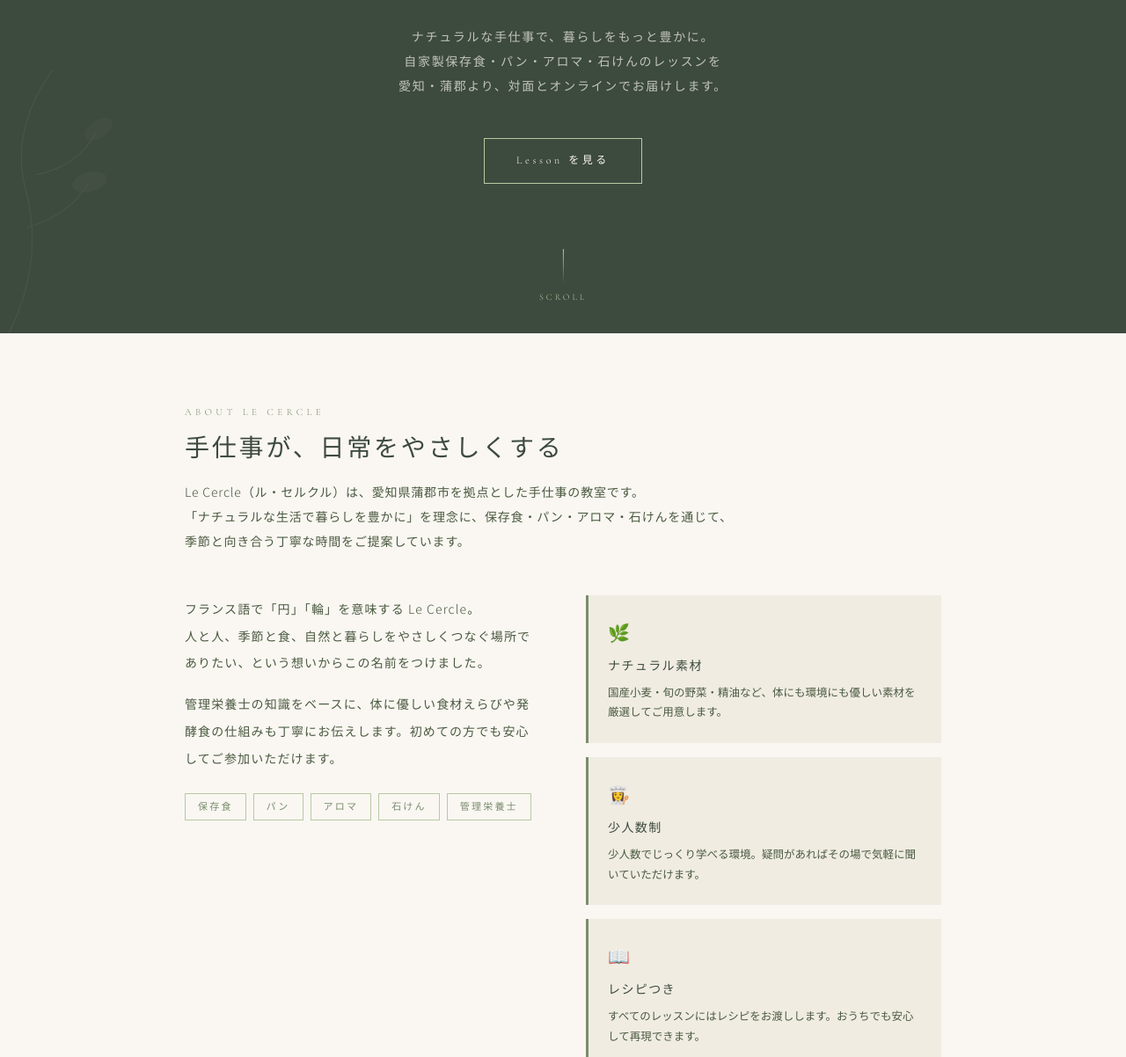
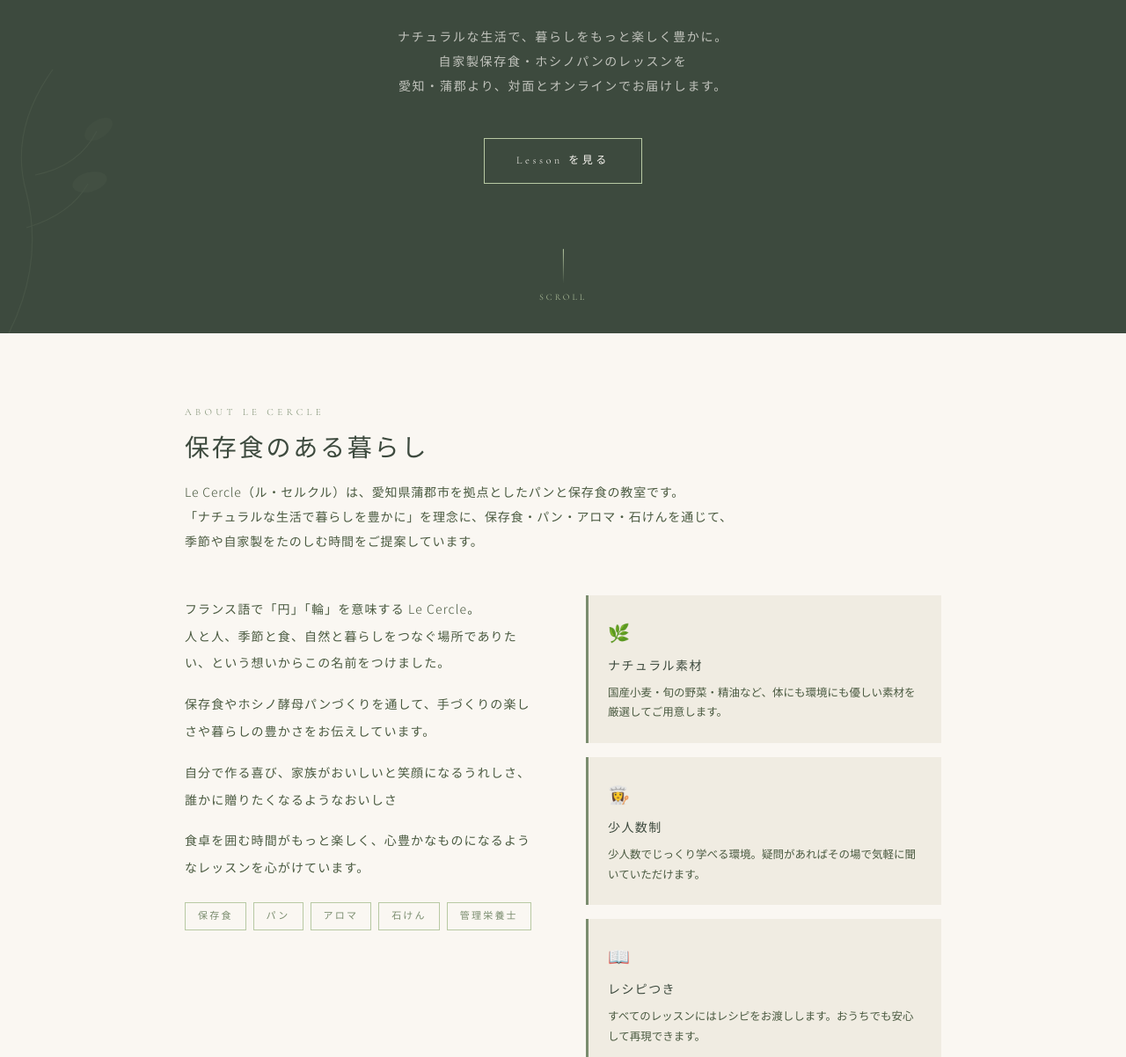
Before and after one commit to mikibread/lecercle-site, a plain HTML site: page index.html in a window 1280 px wide. Shown: the part 421-1623 px from the top of the page at 88% size. Drawn offline with nearby package versions, Linux system fonts and the light colour scheme.

Commit message:
Update index.html

```diff
--- a/index.html
+++ b/index.html
@@ -275,7 +275,7 @@
       <h1 class="hero-title" aria-label="Le Cercle ルセルクル">Le Cercle</h1>
       <p class="hero-subtitle">パンと保存食の教室</p>
       <div class="hero-divider"><span class="hero-divider-icon">✦</span></div>
-      <p class="hero-desc">ナチュラルな手仕事で、暮らしをもっと豊かに。<br>自家製保存食・パン・アロマ・石けんのレッスンを<br>愛知・蒲郡より、対面とオンラインでお届けします。</p>
+      <p class="hero-desc">ナチュラルな生活で、暮らしをもっと楽しく豊かに。<br>自家製保存食・ホシノパンのレッスンを<br>愛知・蒲郡より、対面とオンラインでお届けします。</p>
       <a href="#lessons" class="hero-cta">Lesson を見る</a>
     </div>
     <div class="hero-scroll"><div class="hero-scroll-line"></div><span>scroll</span></div>
@@ -284,13 +284,15 @@
     <div class="section-inner">
       <div class="section-header reveal">
         <p class="section-eyebrow">About Le Cercle</p>
-        <h2 class="section-title">手仕事が、日常をやさしくする</h2>
-        <p class="section-lead">Le Cercle（ル・セルクル）は、愛知県蒲郡市を拠点とした手仕事の教室です。<br>「ナチュラルな生活で暮らしを豊かに」を理念に、保存食・パン・アロマ・石けんを通じて、<br>季節と向き合う丁寧な時間をご提案しています。</p>
+        <h2 class="section-title">保存食のある暮らし</h2>
+        <p class="section-lead">Le Cercle（ル・セルクル）は、愛知県蒲郡市を拠点としたパンと保存食の教室です。<br>「ナチュラルな生活で暮らしを豊かに」を理念に、保存食・パン・アロマ・石けんを通じて、<br>季節や自家製をたのしむ時間をご提案しています。</p>
       </div>
       <div class="about-grid">
         <div class="about-text reveal">
-          <p>フランス語で「円」「輪」を意味する Le Cercle。<br>人と人、季節と食、自然と暮らしをやさしくつなぐ場所でありたい、という想いからこの名前をつけました。</p>
-          <p>管理栄養士の知識をベースに、体に優しい食材えらびや発酵食の仕組みも丁寧にお伝えします。初めての方でも安心してご参加いただけます。</p>
+          <p>フランス語で「円」「輪」を意味する Le Cercle。<br>人と人、季節と食、自然と暮らしをつなぐ場所でありたい、という想いからこの名前をつけました。</p>
+          <p>保存食やホシノ酵母パンづくりを通して、手づくりの楽しさや暮らしの豊かさをお伝えしています。</p>
+          <p>自分で作る喜び、家族がおいしいと笑顔になるうれしさ、誰かに贈りたくなるようなおいしさ</p>
+          <p>食卓を囲む時間がもっと楽しく、心豊かなものになるようなレッスンを心がけています。</p>
           <div class="about-tags">
             <span class="about-tag">保存食</span><span class="about-tag">パン</span><span class="about-tag">アロマ</span><span class="about-tag">石けん</span><span class="about-tag">管理栄養士</span>
           </div>
```
